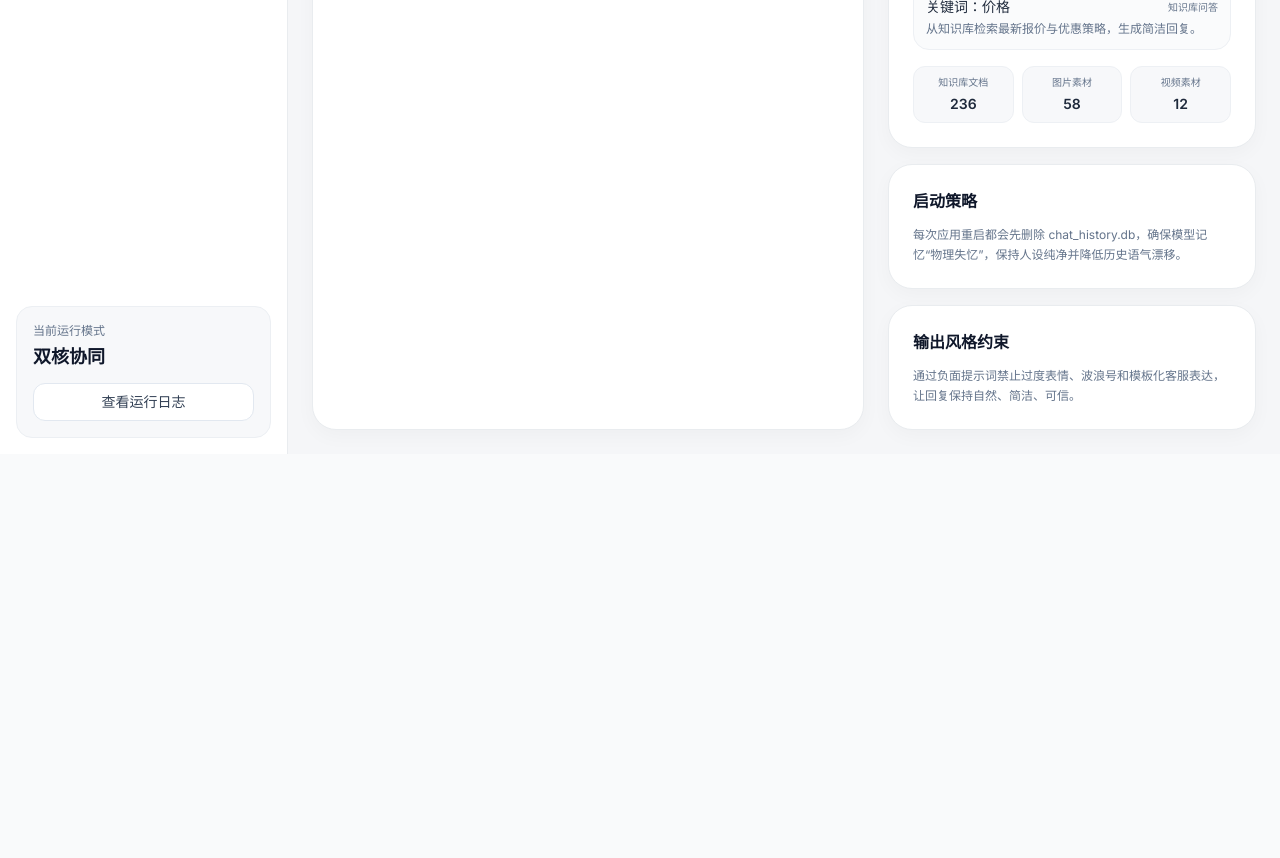
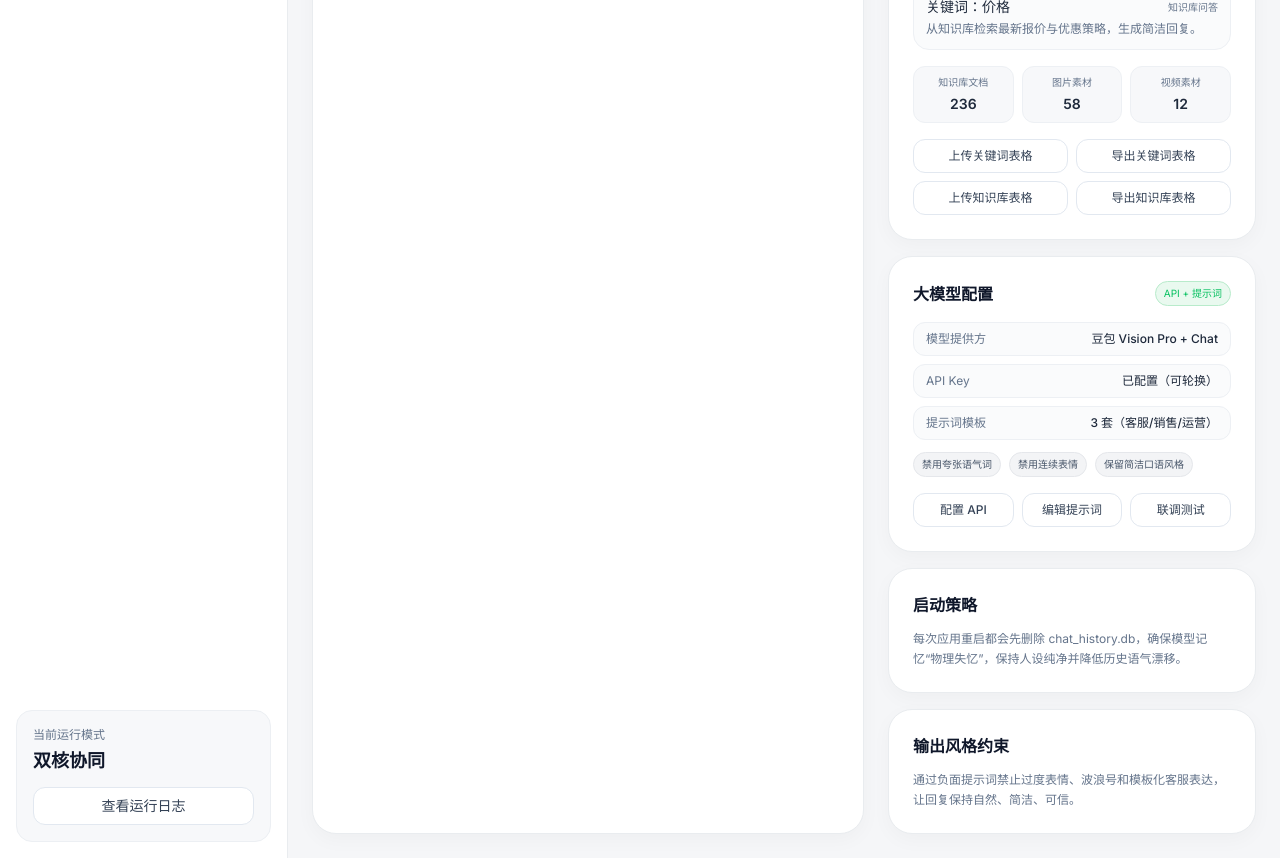
Before and after one commit to yuanhong792/-, a React (Vite) app: page / in a window 1280 px wide. Shown: the part 1140-1998 px from the top of the page. Before the commit the page ends 1594 px from the top, so only its background shows below. Built offline with nearby package versions, Linux system fonts and the light colour scheme.

Commit message:
feat: add keyword table ops and LLM config panel

```diff
--- a/App.tsx
+++ b/App.tsx
@@ -107,6 +107,22 @@ const knowledgeBaseOverview = [
   { label: '图片素材', value: '58' },
   { label: '视频素材', value: '12' }
 ];
+
+
+const tableActions = [
+  '上传关键词表格',
+  '导出关键词表格',
+  '上传知识库表格',
+  '导出知识库表格'
+];
+
+const modelConfigItems = [
+  { label: '模型提供方', value: '豆包 Vision Pro + Chat' },
+  { label: 'API Key', value: '已配置（可轮换）' },
+  { label: '提示词模板', value: '3 套（客服/销售/运营）' }
+];
+
+const promptRules = ['禁用夸张语气词', '禁用连续表情', '保留简洁口语风格'];
 
 const App: React.FC = () => {
   return (
@@ -274,7 +290,44 @@ const App: React.FC = () => {
                     </div>
                   ))}
                 </div>
+                <div className="mt-4 grid grid-cols-2 gap-2">
+                  {tableActions.map((item) => (
+                    <Button key={item} variant="secondary" className="text-xs px-2 py-1.5">
+                      {item}
+                    </Button>
+                  ))}
+                </div>
               </div>
+
+              <div className="bg-white rounded-3xl border border-[#e9ecef] p-6 shadow-[0_6px_20px_rgba(15,23,42,0.03)]">
+                <div className="flex items-center justify-between">
+                  <h3 className="text-base font-semibold">大模型配置</h3>
+                  <span className="text-[10px] text-[#07c160] bg-[#e9f9ef] px-2 py-1 rounded-full border border-[#b8ebcb]">
+                    API + 提示词
+                  </span>
+                </div>
+                <div className="mt-4 space-y-2">
+                  {modelConfigItems.map((item) => (
+                    <div key={item.label} className="flex items-center justify-between text-xs border border-[#edf0f4] rounded-xl px-3 py-2 bg-[#fafbfc]">
+                      <span className="text-slate-500">{item.label}</span>
+                      <span className="text-slate-800 font-medium">{item.value}</span>
+                    </div>
+                  ))}
+                </div>
+                <div className="mt-3 flex flex-wrap gap-2">
+                  {promptRules.map((item) => (
+                    <span key={item} className="text-[10px] text-slate-600 bg-[#f3f4f6] border border-[#e5e7eb] px-2 py-1 rounded-full">
+                      {item}
+                    </span>
+                  ))}
+                </div>
+                <div className="mt-4 grid grid-cols-3 gap-2">
+                  <Button variant="secondary" className="text-xs px-2 py-1.5">配置 API</Button>
+                  <Button variant="secondary" className="text-xs px-2 py-1.5">编辑提示词</Button>
+                  <Button variant="secondary" className="text-xs px-2 py-1.5">联调测试</Button>
+                </div>
+              </div>
+
               <div className="bg-white rounded-3xl border border-[#e9ecef] p-6 shadow-[0_6px_20px_rgba(15,23,42,0.03)]">
                 <h3 className="text-base font-semibold">启动策略</h3>
                 <p className="text-xs text-slate-500 mt-3 leading-relaxed">
```
